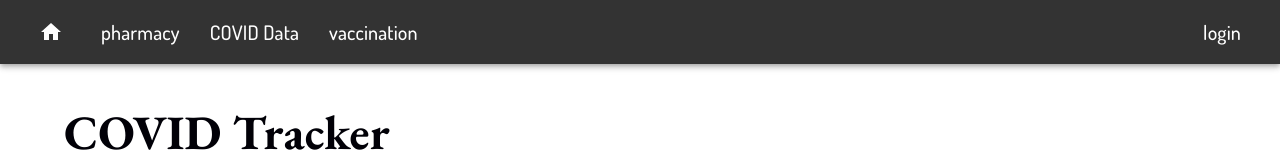
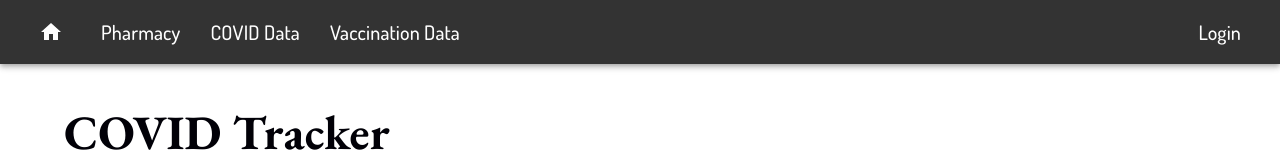
Before and after one commit to FCDCupenn/550-Covid-project, a React (Create React App) app in the folder client/: page / in a window 1280 px wide. Shown: the top 160 px of the page. Built offline with nearby package versions, Linux system fonts and the light colour scheme; no server answers.

Commit message:
change Vaccination Query and Navigation Bar Captial

```diff
--- a/client/src/components/NavBar.js
+++ b/client/src/components/NavBar.js
@@ -49,12 +49,12 @@ export default function NavBar() {
         <Toolbar disableGutters style={{ height: '64px', display: 'flex', alignItems: 'center' }}>
           <Box sx={{ flexGrow: 1, display: 'flex', height: '100%' }}>
             <NavText href="/" IconComponent={HomeIcon} />
-            <NavText href="/pharmacy" text="pharmacy" />
+            <NavText href="/pharmacy" text="Pharmacy" />
             <NavText href="/covid-data" text="COVID Data" />
-            <NavText href="/vaccination" text="vaccination" />
+            <NavText href="/vaccination" text="Vaccination Data" />
           </Box>
           <Box sx={{ flexGrow: 0, display: 'flex', height: '100%' }}>
-            <NavText href="/login" text="login" />
+            <NavText href="/login" text="Login" />
           </Box>
         </Toolbar>
       </Container>
```
Also changed, not shown: 1 other file (tests, documents, lock files or other folders).
